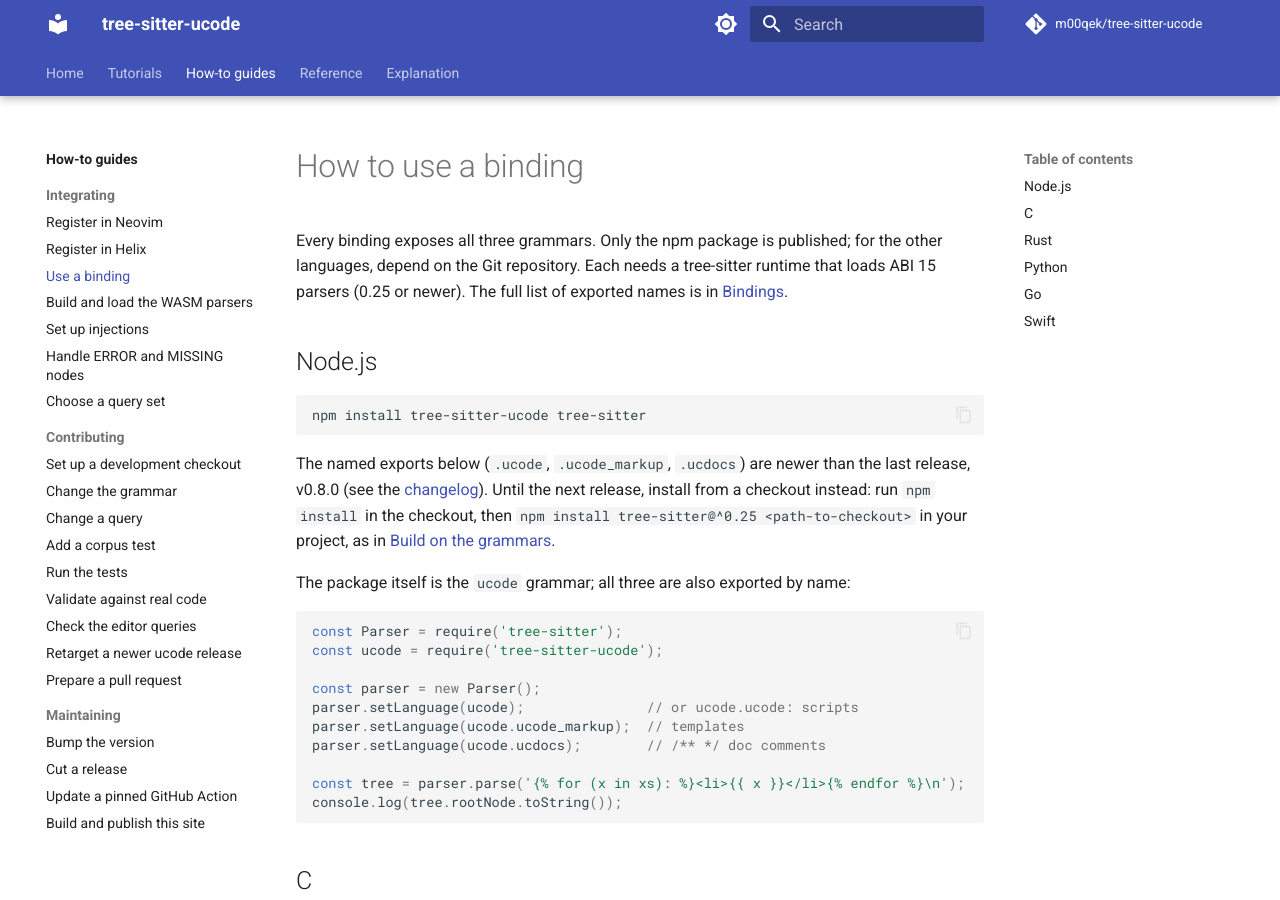
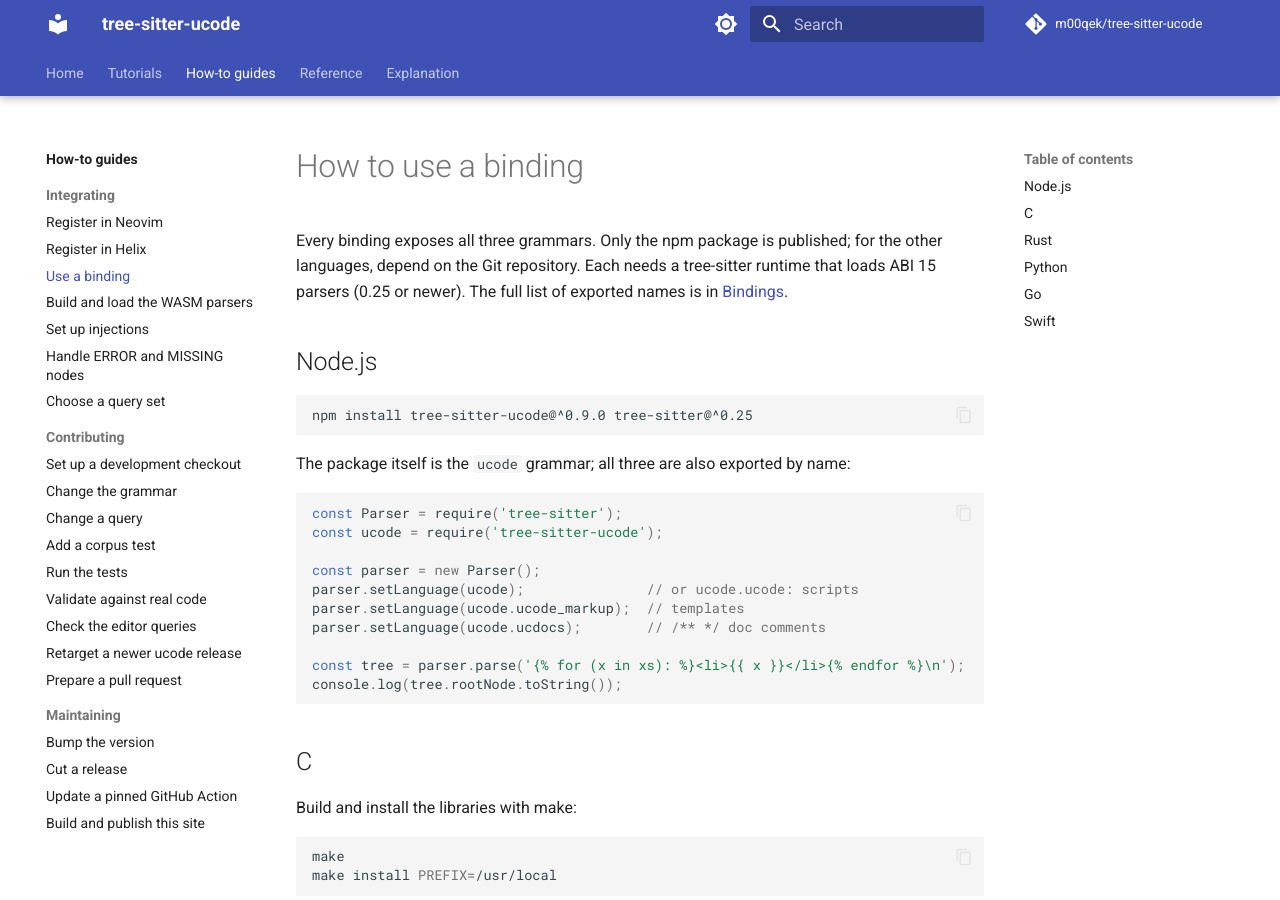
Before and after one commit to m00qek/tree-sitter-ucode, an MkDocs documentation site: the page built from docs/how-to/use-bindings.md, in a window 1280 px wide and 900 px high. Built offline with MkDocs 1.6.1 and Material for MkDocs 9.7.7, drawn with Linux system fonts in a browser that asks for light colours; comment, search, counter and statistics services are not loaded; some of the changed text lies outside the part shown.

Commit message:
chore: release 0.9.0

````diff
--- a/CMakeLists.txt
+++ b/CMakeLists.txt
@@ -1,7 +1,7 @@
 cmake_minimum_required(VERSION 3.13)
 
 project(tree-sitter-ucode
-        VERSION "0.8.0"
+        VERSION "0.9.0"
         DESCRIPTION "Ucode grammars for tree-sitter: scripts, templates and doc comments"
         HOMEPAGE_URL "https://github.com/m00qek/tree-sitter-ucode"
         LANGUAGES C)
--- a/Cargo.toml
+++ b/Cargo.toml
@@ -10,7 +10,7 @@
 name = "tree-sitter-ucode"
 readme = "README.md"
 repository = "https://github.com/m00qek/tree-sitter-ucode"
-version = "0.8.0"
+version = "0.9.0"
 
 build = "bindings/rust/build.rs"
 include = [
--- a/docs/changelog.md
+++ b/docs/changelog.md
@@ -4,6 +4,8 @@
 [GitHub release notes](https://github.com/m00qek/tree-sitter-ucode/releases).
 
 ## Unreleased
+
+## 0.9.0 (2026-10-16)
 
 ### Breaking changes
 
--- a/docs/how-to/use-bindings.md
+++ b/docs/how-to/use-bindings.md
@@ -8,14 +8,8 @@
 ## Node.js
 
 ```sh
-npm install tree-sitter-ucode tree-sitter
+npm install tree-sitter-ucode@^0.9.0 tree-sitter@^0.25
 ```
-
-The named exports below (`.ucode`, `.ucode_markup`, `.ucdocs`) are newer than
-the last release, v0.8.0 (see the [changelog](../changelog.md)). Until the
-next release, install from a checkout instead: run `npm install` in the
-checkout, then `npm install tree-sitter@^0.25 <path-to-checkout>` in your
-project, as in [Build on the grammars](../tutorials/build-on-the-grammars.md).
 
 The package itself is the `ucode` grammar; all three are also exported by
 name:
@@ -121,7 +115,7 @@
 ## Swift
 
 ```swift
-.package(url: "https://github.com/m00qek/tree-sitter-ucode", branch: "main")
+.package(url: "https://github.com/m00qek/tree-sitter-ucode", from: "0.9.0")
 ```
 
 The `TreeSitterUcode` product contains three modules, one per grammar:
--- a/package.json
+++ b/package.json
@@ -1,6 +1,6 @@
 {
   "name": "tree-sitter-ucode",
-  "version": "0.8.0",
+  "version": "0.9.0",
   "description": "Ucode grammars for tree-sitter: scripts, templates and doc comments",
   "author": "António Mora",
   "homepage": "https://github.com/m00qek/tree-sitter-ucode#readme",
--- a/pyproject.toml
+++ b/pyproject.toml
@@ -17,7 +17,7 @@
 name = "tree-sitter-ucode"
 readme = "README.md"
 requires-python = ">=3.10"
-version = "0.8.0"
+version = "0.9.0"
 
 [project.urls]
 Homepage = "https://github.com/m00qek/tree-sitter-ucode"
--- a/tree-sitter.json
+++ b/tree-sitter.json
@@ -71,7 +71,7 @@
     }
   ],
   "metadata": {
-    "version": "0.8.0",
+    "version": "0.9.0",
     "license": "MIT",
     "description": "Ucode grammars for tree-sitter: scripts, templates and doc comments",
     "authors": [
````
Also changed, not shown: docs/reference/compatibility.md (+1 -1 lines), 3 other files.
